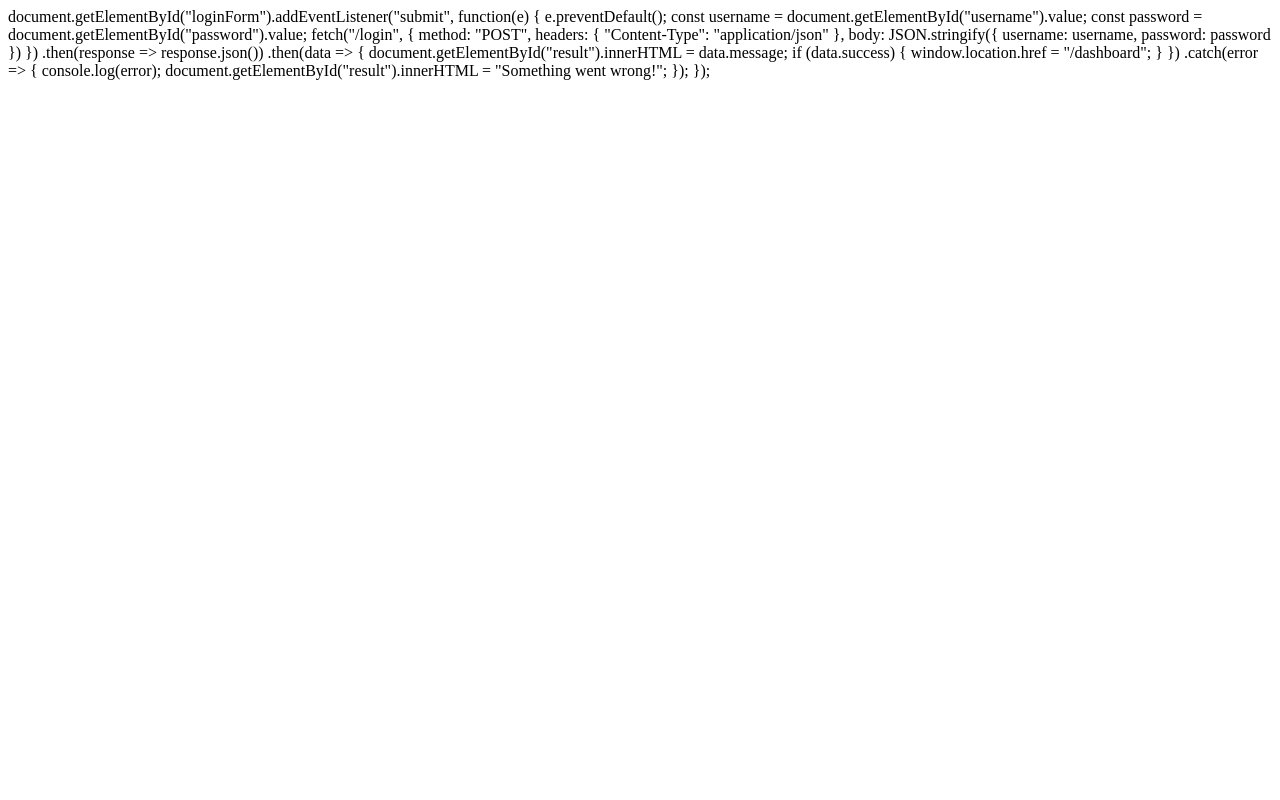
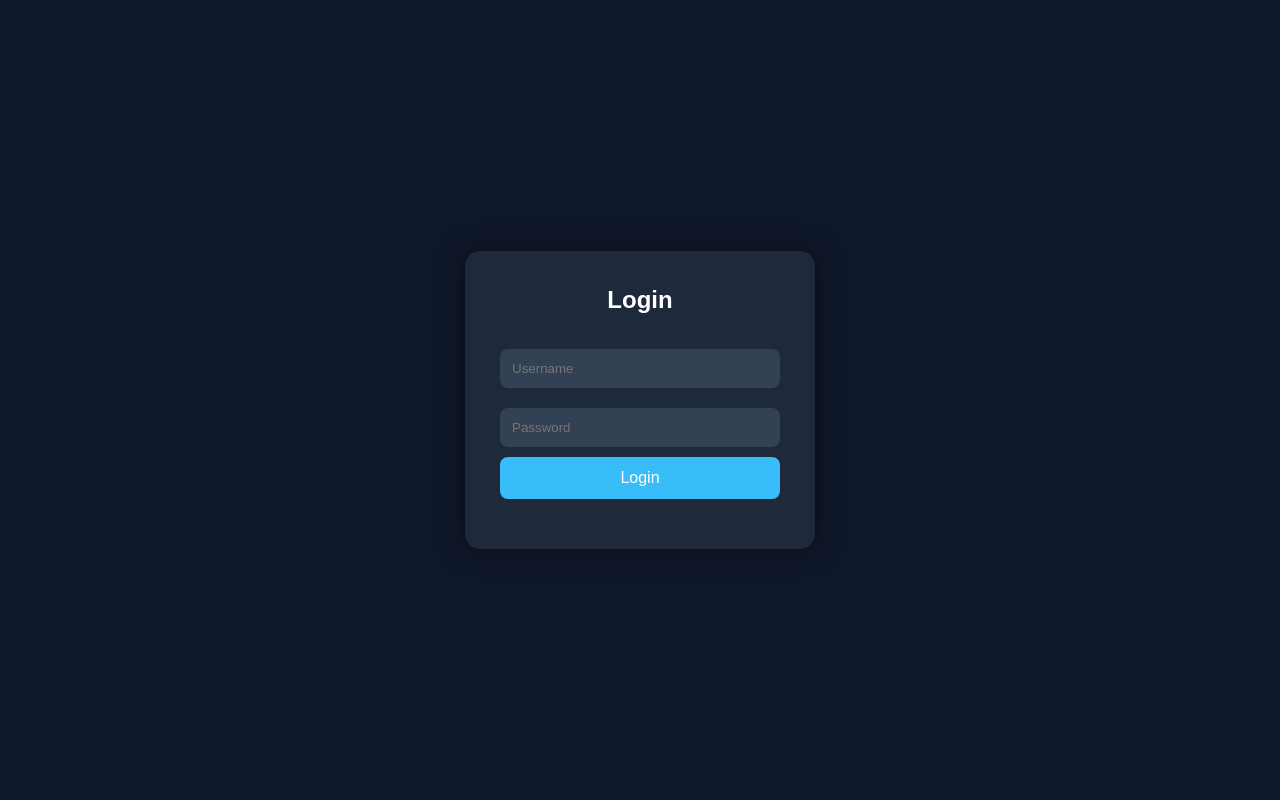
Before and after one commit to linabilal3942-lab/login-page, a Flask app: page / in a window 1280 px wide. Run offline with Flask 3, Linux system fonts and the light colour scheme.

Commit message:
Add login html page

```diff
--- a/templates/index.html
+++ b/templates/index.html
@@ -1,48 +1,50 @@
-document.getElementById("loginForm").addEventListener("submit", function(e) {
+<!DOCTYPE html>
+<html lang="en">
 
-    e.preventDefault();
+<head>
+    <meta charset="UTF-8">
+    <meta name="viewport" content="width=device-width, initial-scale=1.0">
 
-    const username = document.getElementById("username").value;
-    const password = document.getElementById("password").value;
+    <title>Login</title>
+
+    <link rel="stylesheet"
+          href="{{ url_for('static', filename='style.css') }}">
+</head>
 
 
-    fetch("/login", {
+<body>
 
-        method: "POST",
+<div class="container">
 
-        headers: {
-            "Content-Type": "application/json"
-        },
+    <form id="loginForm">
 
-        body: JSON.stringify({
-            username: username,
-            password: password
-        })
+        <h2>Login</h2>
 
-    })
+        <input
+            type="text"
+            id="username"
+            placeholder="Username"
+            required>
 
-    .then(response => response.json())
+        <input
+            type="password"
+            id="password"
+            placeholder="Password"
+            required>
 
-    .then(data => {
+        <button type="submit">
+            Login
+        </button>
 
-        document.getElementById("result").innerHTML = data.message;
+        <p id="result"></p>
+
+    </form>
+
+</div>
 
 
-        if (data.success) {
+<script src="{{ url_for('static', filename='script.js') }}"></script>
 
-            window.location.href = "/dashboard";
+</body>
 
-        }
-
-    })
-
-    .catch(error => {
-
-        console.log(error);
-
-        document.getElementById("result").innerHTML =
-        "Something went wrong!";
-
-    });
-
-});
+</html>
```
